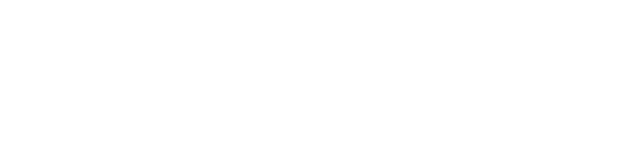
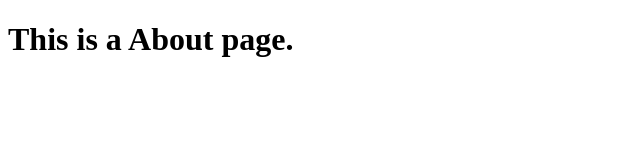
Before and after one commit to Aditya-Amin/gatsby, a Gatsby site: page /about in a window 1280 px wide. Before the commit this address had no page. Shown: the whole page, without its empty margins (0-640 px from the left). Built offline with nearby package versions, Linux system fonts and the light colour scheme; Gatsby itself is replaced by a stand-in of ours.

Commit message:
gatsby site init

```diff
--- /dev/null
+++ b/src/pages/about.js
@@ -0,0 +1,9 @@
+import * as React from 'react';
+
+function about() {
+    return (
+       <h1>This is a About page.</h1>
+    )
+}
+
+export default about
--- a/src/pages/index.js
+++ b/src/pages/index.js
@@ -23,7 +23,8 @@
       <Link to="/page-2/">Go to page 2</Link> <br />
       <Link to="/using-typescript/">Go to "Using TypeScript"</Link> <br />
       <Link to="/using-ssr">Go to "Using SSR"</Link> <br />
-      <Link to="/using-dsg">Go to "Using DSG"</Link>
+      <Link to="/using-dsg">Go to "Using DSG"</Link> <br/>
+      <Link to="/about">Go to "About"</Link>
     </p>
   </Layout>
 )
```
